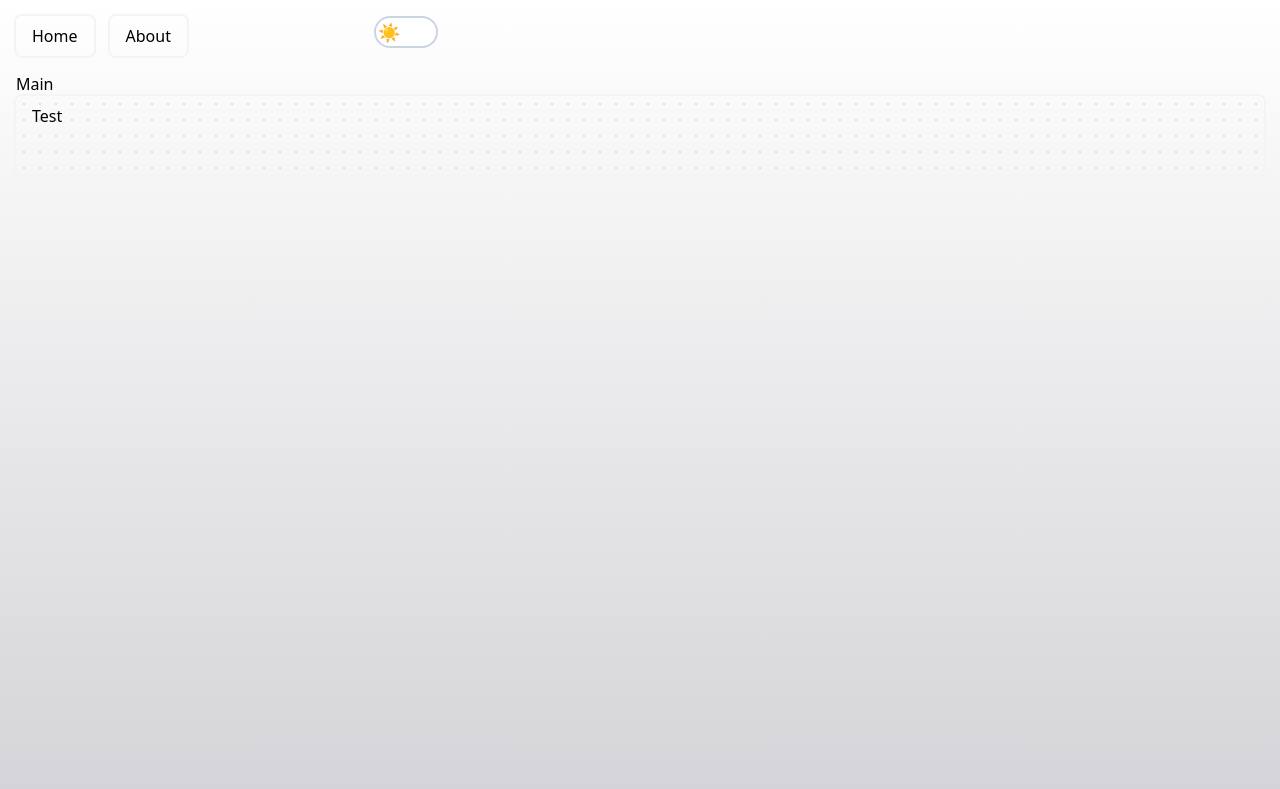
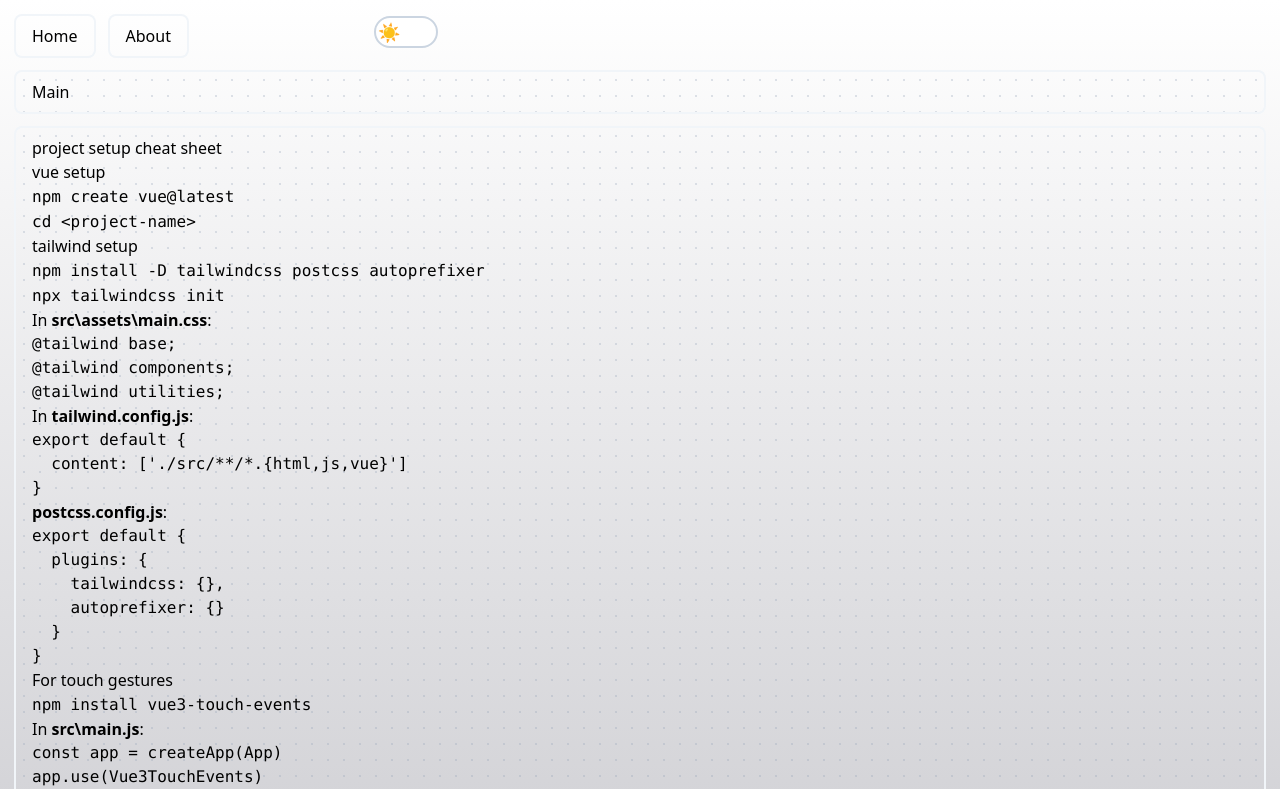
Before and after one commit to JanEberlein/JanEberlein, a Vue app: page / in a window 1280 px wide. Shown: the top 789 px of the page. Built offline with nearby package versions, Linux system fonts and the light colour scheme.

Commit message:
adds markdown render capabilities

```diff
--- a/package.json
+++ b/package.json
@@ -12,11 +12,13 @@
   },
   "dependencies": {
     "@vueuse/core": "^10.7.2",
+    "markdown-it": "^14.0.0",
     "vue": "^3.4.15",
     "vue-router": "^4.2.5"
   },
   "devDependencies": {
     "@rushstack/eslint-patch": "^1.3.3",
+    "@tailwindcss/typography": "^0.5.10",
     "@vitejs/plugin-vue": "^5.0.3",
     "@vue/eslint-config-prettier": "^8.0.0",
     "autoprefixer": "^10.4.17",
--- a/src/views/HomeView.vue
+++ b/src/views/HomeView.vue
@@ -1,8 +1,20 @@
 <script setup>
 import CardItem from '@/components/CardItem.vue'
+import markdownit from 'markdown-it'
+import cheatSheet from '@/content/cheatSheet.md?raw'
+
+const md = markdownit()
+const result = md.render(cheatSheet)
 </script>
 
 <template>
-  <main>Main</main>
-  <CardItem> Test </CardItem>
+  <main class="flex flex-col space-y-4 pb-4">
+    <CardItem class="basis-1">
+      <p>Main</p>
+    </CardItem>
+
+    <CardItem class="basis-9/12">
+      <p v-html="result" class=""></p>
+    </CardItem>
+  </main>
 </template>
--- a/tailwind.config.js
+++ b/tailwind.config.js
@@ -5,5 +5,7 @@ export default {
   theme: {
     extend: {},
   },
-  plugins: [],
+  plugins: [
+    require('@tailwindcss/typography')
+  ],
 }
```
Also changed, not shown: 1 other file (tests, documents, lock files or other folders).
